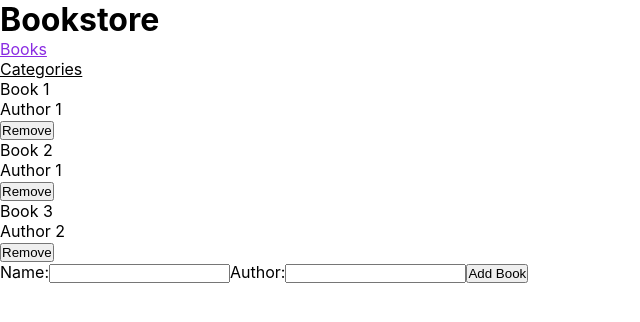
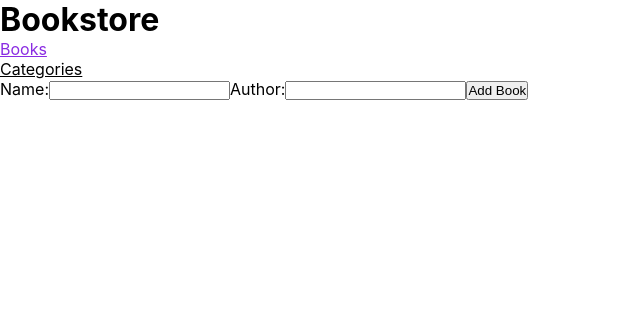
Before and after one commit to saadat-ali-awan/Bookstore, a React (Create React App) app: page / in a window 1280 px wide. Shown: the top 322 px of the page, without its empty margins (0-640 px from the left). Built offline with nearby package versions, Linux system fonts and the light colour scheme.

Commit message:
Enable Redux in books component

```diff
--- a/src/pages/books.jsx
+++ b/src/pages/books.jsx
@@ -1,32 +1,25 @@
+import { useSelector, useDispatch } from 'react-redux';
 import AddBookForm from '../components/AddBookForm';
 import Book from '../components/Book';
+import { removeBook } from '../redux/books/books';
 
 function Books() {
-  const list = [
-    {
-      key: 'Item1',
-      title: 'Book 1',
-      author: 'Author 1',
-    },
-    {
-      key: 'Item2',
-      title: 'Book 2',
-      author: 'Author 1',
-    },
-    {
-      key: 'Item3',
-      title: 'Book 3',
-      author: 'Author 2',
-    },
-  ];
+  const list = useSelector((state) => state.booksReducer);
+
+  const dispatch = useDispatch();
+
+  const removeBookFromStore = (id) => {
+    dispatch(removeBook(id));
+  };
+
   return (
     <div>
       <ul>
         {
           list.map((book) => (
-            <li key={book.key}>
-              <Book title={`${book.title}`} author={`${book.author}`} />
-              <button type="button">Remove</button>
+            <li key={`item-${book.id}`}>
+              <Book title={`${book.name}`} author={`${book.author}`} />
+              <button type="button" onClick={() => { removeBookFromStore(book.id); }}>Remove</button>
             </li>
           ))
         }
```
